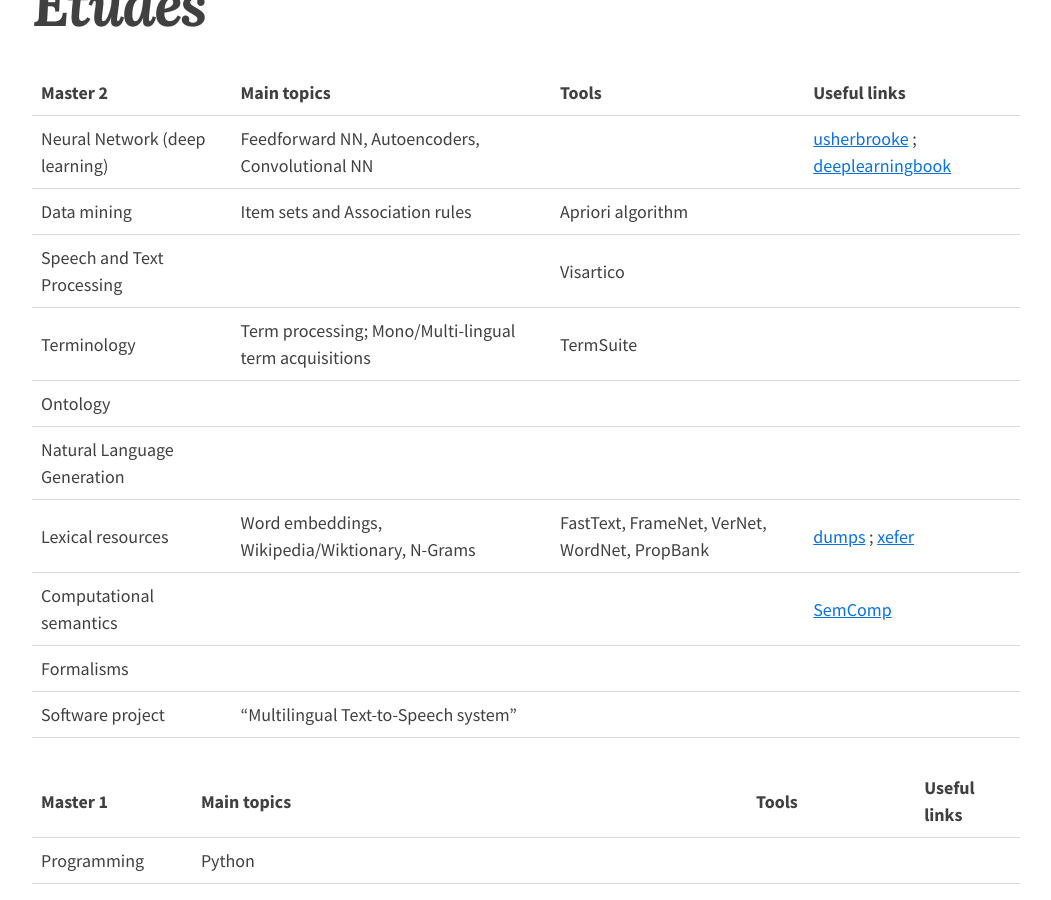
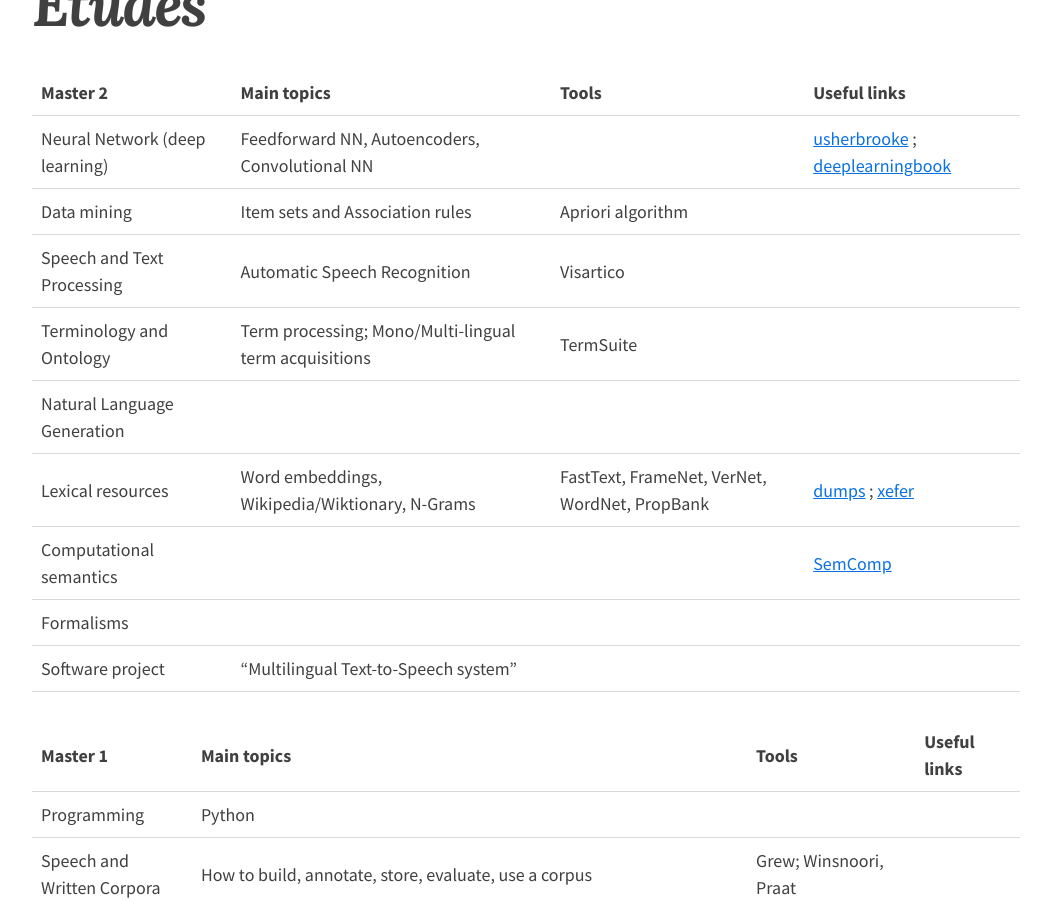
Before and after one commit to ludivinero/ludivinero.github.io, a Jekyll site: the page built from etudes.md, in a window 1280 px wide and 900 px high, scrolled down 398 px. Shown: the whole window, without its empty margins (114-1165 px from the left). Built offline with Jekyll 4.4.1, drawn with Linux system fonts in a browser that asks for light colours; nearby versions of some CDN libraries; some of the changed text lies outside the part shown.

Commit message:
Update etudes.md

```diff
--- a/etudes.md
+++ b/etudes.md
@@ -10,9 +10,8 @@ entries_layout: list
 |-----------|--------------|-------|--------------|
 | Neural Network (deep learning) | Feedforward NN, Autoencoders, Convolutional NN | | [usherbrooke][usherbrooke] ; [deeplearningbook][deeplearningbook] |
 | Data mining | Item sets and Association rules | Apriori algorithm  | |
-| Speech and Text Processing |   | Visartico |  |
-| Terminology  | Term processing; Mono/Multi-lingual term acquisitions | TermSuite  |   |
-| Ontology  |       |      |     |
+| Speech and Text Processing | Automatic Speech Recognition  | Visartico |  |
+| Terminology and Ontology | Term processing; Mono/Multi-lingual term acquisitions | TermSuite  |   |
 | Natural Language Generation  |     |   |     |
 | Lexical resources   | Word embeddings, Wikipedia/Wiktionary, N-Grams | FastText, FrameNet, VerNet, WordNet, PropBank | [dumps][dumps] ; [xefer][xefer]  |
 | Computational semantics   |     |     | [SemComp][SemComp]    |
```
Also changed, not shown: other parts of etudes.md (+2 -2 lines).
